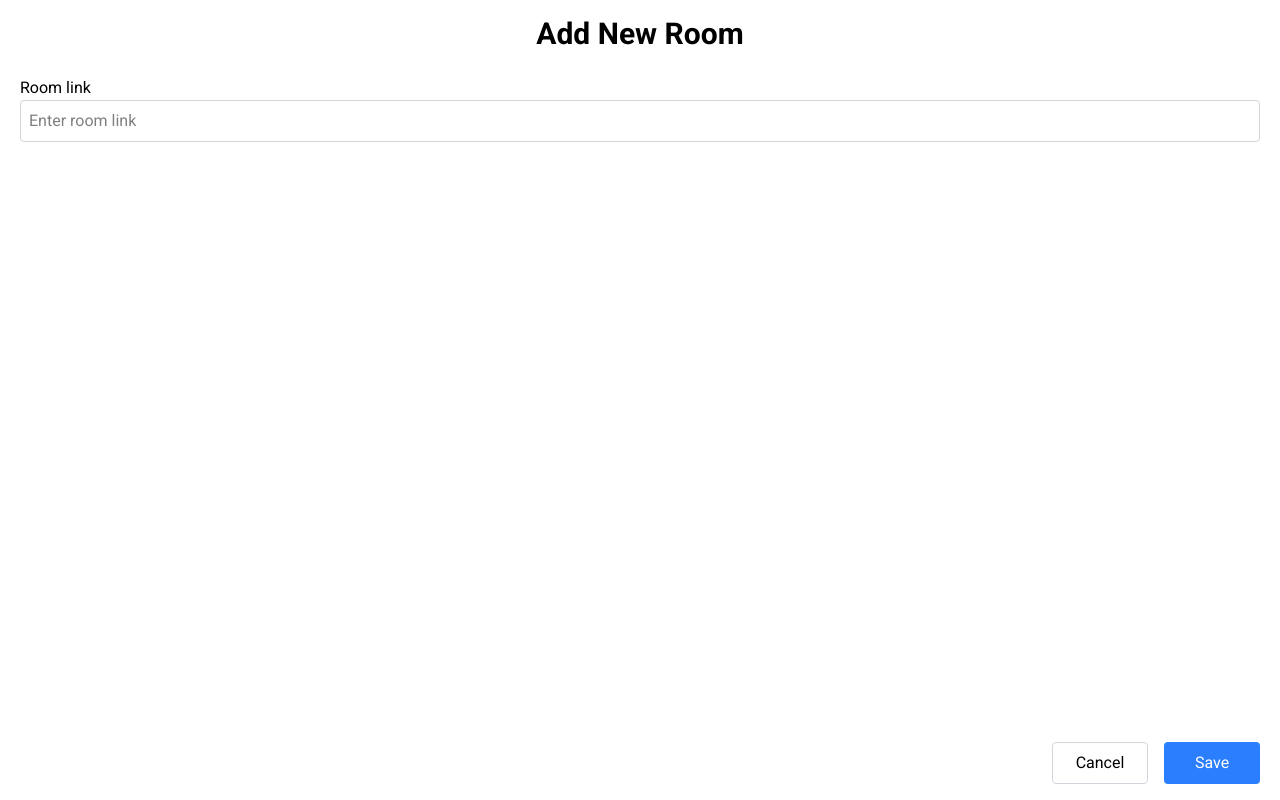
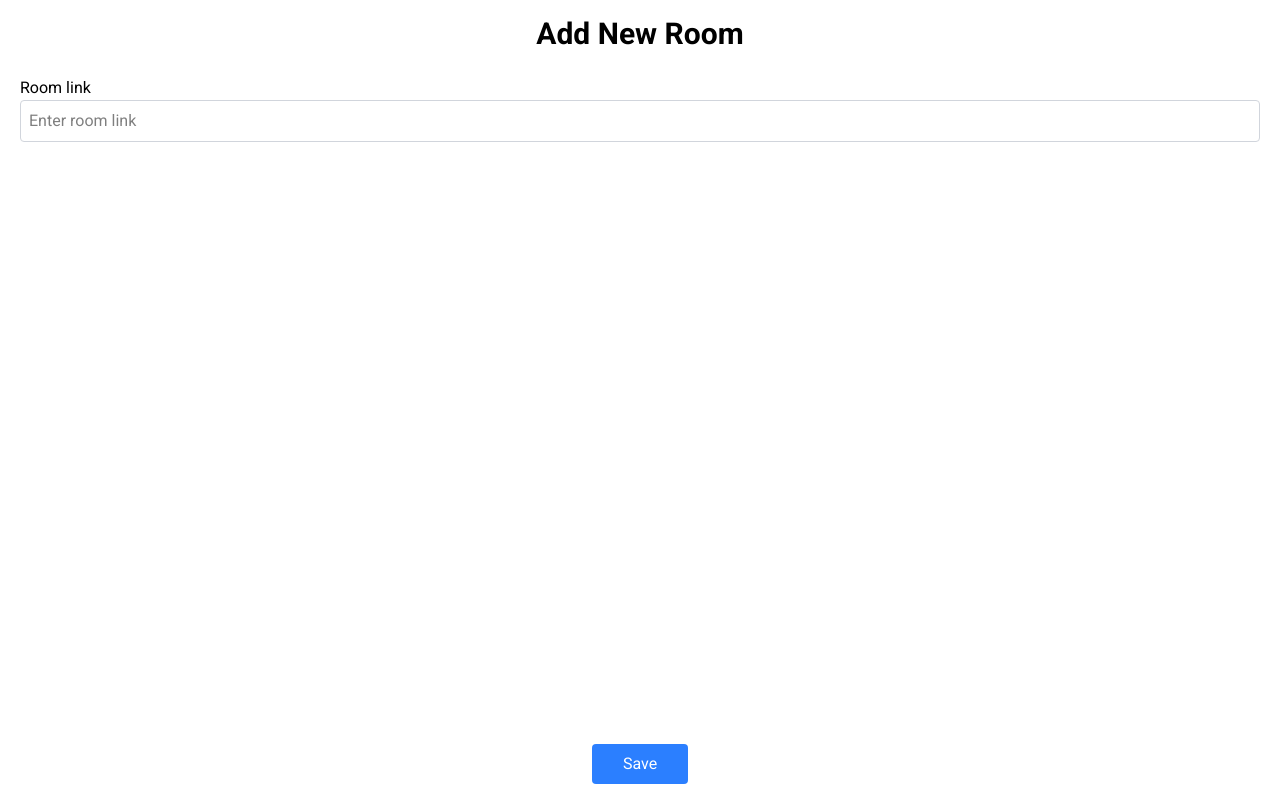
Before and after one commit to LassazVegaz/portfolio, a Next.js app: page /admin/rent-rooms/new in a window 1280 px wide. Built offline with nearby package versions, Linux system fonts and the light colour scheme; no server answers.

Commit message:
room edit save btn center

```diff
--- a/src/app/admin/rent-rooms/[id]/page.tsx
+++ b/src/app/admin/rent-rooms/[id]/page.tsx
@@ -18,10 +18,7 @@ export default function NewRoomPage() {
           />
         </div>
 
-        <div className="flex justify-end space-x-4">
-          <button className="px-4 py-2 rounded border border-gray-300 min-w-24">
-            Cancel
-          </button>
+        <div className="flex justify-center">
           <button
             type="submit"
             className="bg-blue-500 text-white px-4 py-2 rounded min-w-24"
```
